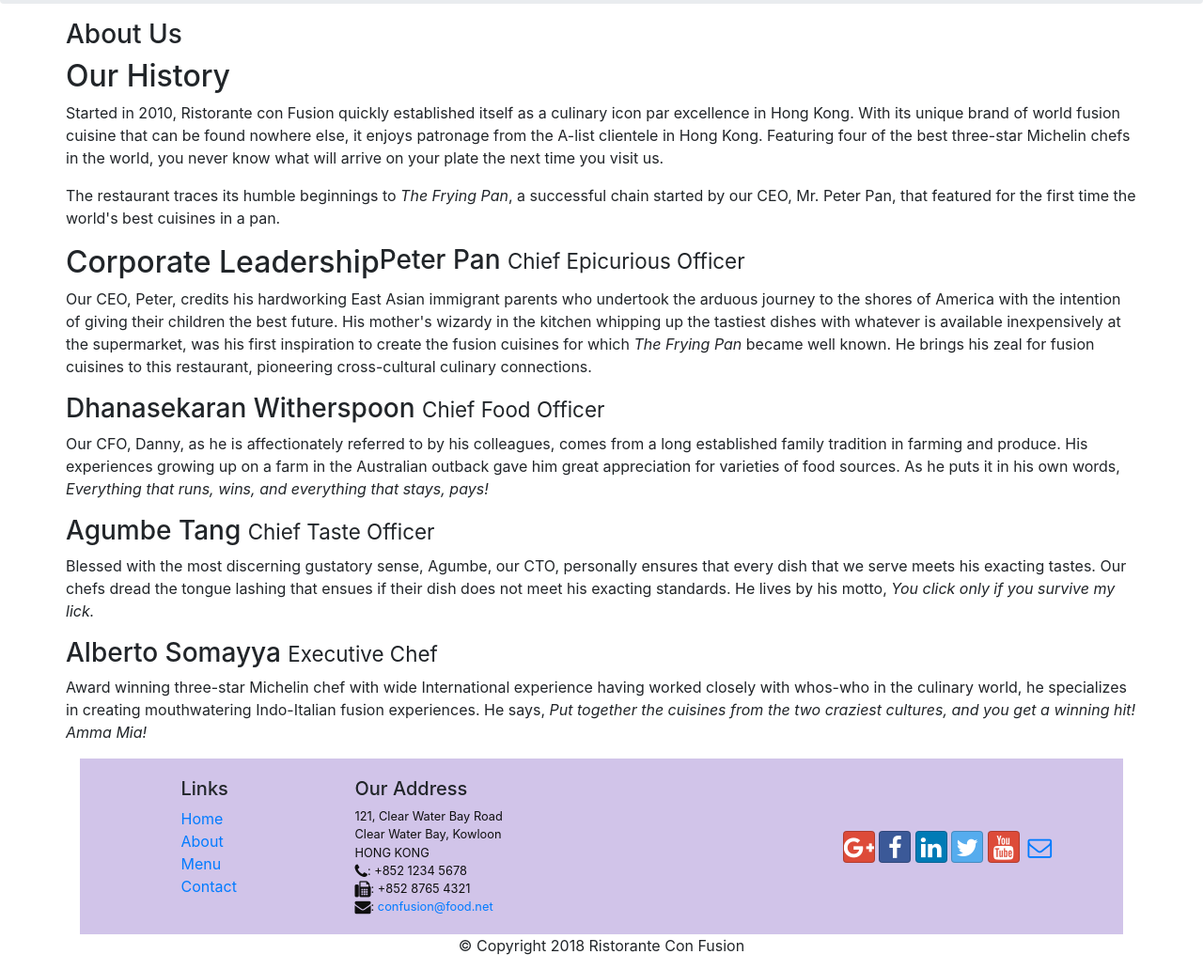
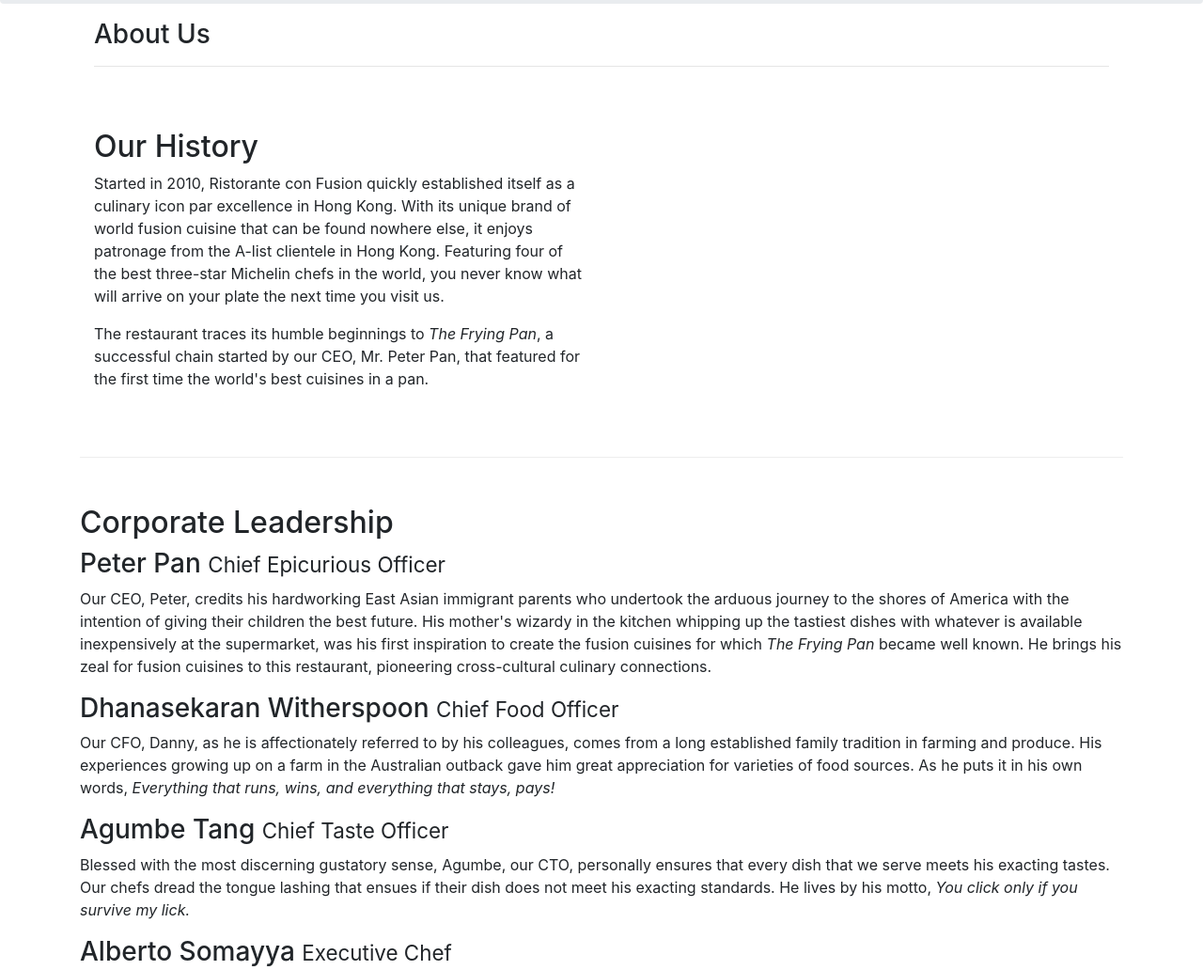
Before and after one commit to jkennedy07/conFusion, a website: page aboutus.html in a window 1280 px wide. Shown: the part 378-1410 px from the top of the page at 94% size. Drawn offline with nearby package versions, Linux system fonts and the light colour scheme.

Commit message:
Assignment 01

```diff
--- a/aboutus.html
+++ b/aboutus.html
@@ -50,42 +50,45 @@
       <li class="breadcrumb-item active">About Us</li>
    </ol>
 
-    <!-- "CONTENT SECTION"-->
-    <div>
+   <main>
       <div class="container">
-         <div class="row">
-
+         <div class="row row-header">
+            <div class="col-12">
                <h3>About Us</h3>
                <hr>
             </div>
          </div>
 
-      <div class="container">
-          <div class="row">
+         <div class="row row-content">
+            <div class="col-xs-12 col-sm-6">
                <h2>Our History</h2>
                <p>Started in 2010, Ristorante con Fusion quickly established itself as a culinary icon par excellence in Hong Kong. With its unique brand of world fusion cuisine that can be found nowhere else, it enjoys patronage from the A-list clientele in Hong Kong.  Featuring four of the best three-star Michelin chefs in the world, you never know what will arrive on your plate the next time you visit us.</p>
                <p>The restaurant traces its humble beginnings to <em>The Frying Pan</em>, a successful chain started by our CEO, Mr. Peter Pan, that featured for the first time the world's best cuisines in a pan.</p>
-          </div>
-          <div>
+            <div></div>
             </div>
          </div>
 
-
-      <div class="container">
+         <div class="row row-content">
             <div class="row">
+               <div class="col-12">
                   <h2>Corporate Leadership</h2>
-              <h3>Peter Pan <small>Chief Epicurious Officer</small></h3>
-              <p>Our CEO, Peter, credits his hardworking East Asian immigrant parents who undertook the arduous journey to the shores of America with the intention of giving their children the best future. His mother's wizardy in the kitchen whipping up the tastiest dishes with whatever is available inexpensively at the supermarket, was his first inspiration to create the fusion cuisines for which <em>The Frying Pan</em> became well known. He brings his zeal for fusion cuisines to this restaurant, pioneering cross-cultural culinary connections.</p>
-              <h3>Dhanasekaran Witherspoon <small>Chief Food Officer</small></h3>
-              <p>Our CFO, Danny, as he is affectionately referred to by his colleagues, comes from a long established family tradition in farming and produce. His experiences growing up on a farm in the Australian outback gave him great appreciation for varieties of food sources. As he puts it in his own words, <em>Everything that runs, wins, and everything that stays, pays!</em></p>
-              <h3>Agumbe Tang <small>Chief Taste Officer</small></h3>
-              <p>Blessed with the most discerning gustatory sense, Agumbe, our CTO, personally ensures that every dish that we serve meets his exacting tastes. Our chefs dread the tongue lashing that ensues if their dish does not meet his exacting standards. He lives by his motto, <em>You click only if you survive my lick.</em></p>
-              <h3>Alberto Somayya <small>Executive Chef</small></h3>
-              <p>Award winning three-star Michelin chef with wide International experience having worked closely with whos-who in the culinary world, he specializes in creating mouthwatering Indo-Italian fusion experiences. He says, <em>Put together the cuisines from the two craziest cultures, and you get a winning hit! Amma Mia!</em></p>
                </div>
             </div>
-
+            <div class="row">
+               <div class="col-12">
+                  <h3>Peter Pan <small>Chief Epicurious Officer</small></h3>
+                  <p class="d-none d-sm-block">Our CEO, Peter, credits his hardworking East Asian immigrant parents who undertook the arduous journey to the shores of America with the intention of giving their children the best future. His mother's wizardy in the kitchen whipping up the tastiest dishes with whatever is available inexpensively at the supermarket, was his first inspiration to create the fusion cuisines for which <em>The Frying Pan</em> became well known. He brings his zeal for fusion cuisines to this restaurant, pioneering cross-cultural culinary connections.</p>
+                  <h3>Dhanasekaran Witherspoon <small>Chief Food Officer</small></h3>
+                  <p class="d-none d-sm-block">Our CFO, Danny, as he is affectionately referred to by his colleagues, comes from a long established family tradition in farming and produce. His experiences growing up on a farm in the Australian outback gave him great appreciation for varieties of food sources. As he puts it in his own words, <em>Everything that runs, wins, and everything that stays, pays!</em></p>
+                  <h3>Agumbe Tang <small>Chief Taste Officer</small></h3>
+                  <p class="d-none d-sm-block">Blessed with the most discerning gustatory sense, Agumbe, our CTO, personally ensures that every dish that we serve meets his exacting tastes. Our chefs dread the tongue lashing that ensues if their dish does not meet his exacting standards. He lives by his motto, <em>You click only if you survive my lick.</em></p>
+                  <h3>Alberto Somayya <small>Executive Chef</small></h3>
+                  <p class="d-none d-sm-block">Award winning three-star Michelin chef with wide International experience having worked closely with whos-who in the culinary world, he specializes in creating mouthwatering Indo-Italian fusion experiences. He says, <em>Put together the cuisines from the two craziest cultures, and you get a winning hit! Amma Mia!</em></p>
                </div>
+            </div>
+         </div>
+      </div>
+   </main>
 
     <footer>
         <div class="container">
--- a/css/styles.css
+++ b/css/styles.css
@@ -1,4 +1,6 @@
-/* { border: 1px solid black; } */
+/* {
+   border: 1px solid black;
+} */
 
 .row-header {
    margin: 0px auto;
```
Also changed, not shown: index.html (+3 -3 lines). Lines whose indentation alone changed are shown as unchanged.
